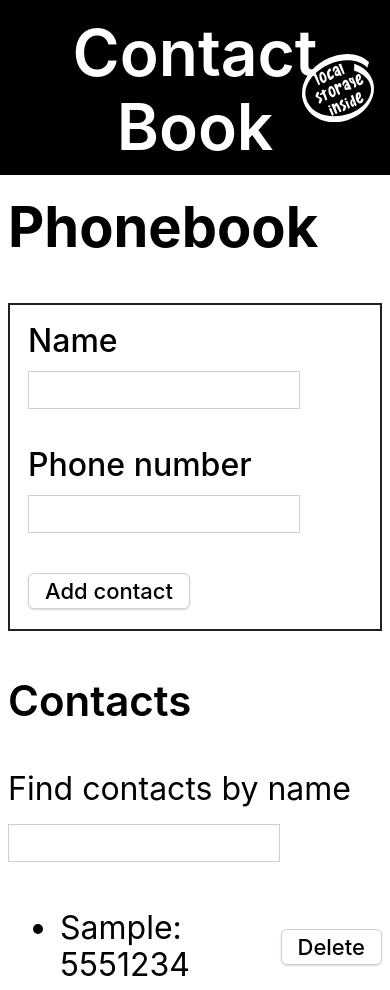
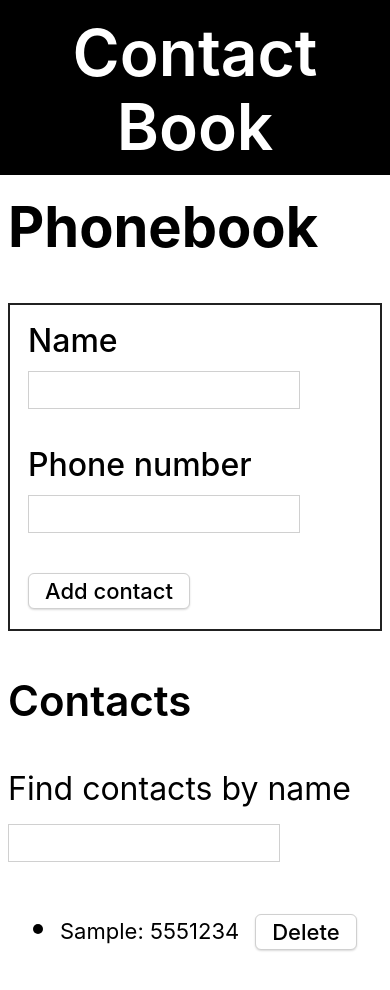
Before and after one commit to oleksandr-romashko/goit-react-woolf-hw-06-phonebook, a React (Create React App) app: page / in a window 390 px wide. Both pictures are taken after typing "Sample", "5551234" into the empty fields and a click on the button "Add contact". Built offline with nearby package versions, Linux system fonts and the light colour scheme.

Commit message:
Improve responsiveness, styling and semantics

```diff
--- a/src/components/App.jsx
+++ b/src/components/App.jsx
@@ -1,5 +1,6 @@
 import Page from "components/Page/Page.styled";
 import Header from "components/Header/Header.styled";
+import HeaderIcons from "./Icons/HeaderIcons.styled";
 import { LocalStorageIcon } from "./Icons/LocalStorageIcon";
 import Phonebook from "components/Phonebook/Phonebook";
 import ErrorBoundary from "./ErrorBoundary/ErrorBoundary";
@@ -8,8 +9,10 @@ export const App = () => {
   return (
     <Page>
       <Header>
-        Contact Book
-        <LocalStorageIcon fill="white" width="72px" height="72px" />
+        <p>Contact Book</p>
+        <HeaderIcons>
+          <LocalStorageIcon fill="white" width="72px" height="72px" />
+        </HeaderIcons>
       </Header>
       <ErrorBoundary>
         <Phonebook />
--- a/src/components/ContactList/ContactList.js
+++ b/src/components/ContactList/ContactList.js
@@ -28,7 +28,10 @@ const ContactList = ({ contacts, onContactDelete }) => {
           {contacts.map(el => (
             <Item key={el.id} aria-label="Contact" data-id={el.id}>
               <div>
-                {el.name}: {el.number}
+                <p>
+                  <span>{el.name}:&nbsp;</span>
+                  <span>{el.number}</span>
+                </p>
                 <Button onClick={handleDelete}>Delete</Button>
               </div>
             </Item>
--- a/src/components/ContactList/ContactList.styled.js
+++ b/src/components/ContactList/ContactList.styled.js
@@ -14,6 +14,7 @@ export const List = styled('ul')({
  */
 export const Item = styled('li')({
   width: '100%',
+  alignItems: 'baseline',
   '&:not(:first-child) ': {
     marginTop: '32px',
   },
@@ -22,6 +23,24 @@ export const Item = styled('li')({
     display: 'flex',
     justifyContent: 'space-between',
     alignItems: 'center',
-    columnGap: '24px',
+    columnGap: '16px',
+    '@media screen and (min-width: 576px)': {
+      columnGap: '24px',
+    },
+  },
+  '& > div > p': {
+    display: 'flex',
+    rowGap: '8px',
+    flexWrap: 'wrap',
+    fontSize: '22px',
+    '@media screen and (min-width: 420px)': {
+      fontSize: '28px',
+    },
+    '@media screen and (min-width: 576px)': {
+      fontSize: '32px',
+    },
+    '& > span:nth-child(2)': {
+      whiteSpace: 'nowrap',
+    }
   },
 });
--- a/src/components/Header/Header.styled.js
+++ b/src/components/Header/Header.styled.js
@@ -3,9 +3,9 @@ import styled from 'styled-components';
 /**
  * Simple styled header to display a page title.
  */
-const Header = styled('p')({
+const Header = styled('header')({
   position: 'relative',
-  maxMidth: '100%',
+  maxWidth: '100%',
   paddingTop: '16px',
   paddingBottom: '12px',
   paddingLeft: '108px',
@@ -18,13 +18,6 @@ const Header = styled('p')({
   color: '#ffffff',
   textAlign: 'center',
   backgroundColor: '#000000',
-
-  '& > svg': {
-    position: 'absolute',
-    top: '50%',
-    right: '16px',
-    transform: 'translateY(-50%)',
-  },
 });
 
 export default Header;
--- /dev/null
+++ b/src/components/Icons/HeaderIcons.styled.js
@@ -0,0 +1,17 @@
+import styled from "styled-components";
+
+const HeaderIcons = styled('div')({
+  display: 'none',
+  position: 'absolute',
+  top: '50%',
+  right: '16px',
+  transform: 'translateY(-50%)',
+  padding: '0',
+  lineHeight: '0',
+
+  '@media only screen and (min-width: 576px)': {
+    display: 'block',
+  }
+});
+
+export default HeaderIcons;
--- a/src/components/Page/Page.styled.js
+++ b/src/components/Page/Page.styled.js
@@ -4,7 +4,6 @@ import styled from 'styled-components';
  * Styled page container to contain main page elements.
  */
 const Page = styled('div')({
-  height: '100vh',
   width: '100%',
   display: 'flex',
   flexDirection: 'column',
--- a/src/components/Phonebook/Phonebook.styled.js
+++ b/src/components/Phonebook/Phonebook.styled.js
@@ -3,7 +3,7 @@ import styled from 'styled-components';
 /**
  * Styled wrapper to align elements
  */
-export const Wrapper = styled('div')({
+export const Wrapper = styled('main')({
   marginTop: '24px',
   paddingLeft: '8px',
   paddingRight: '8px',
```
